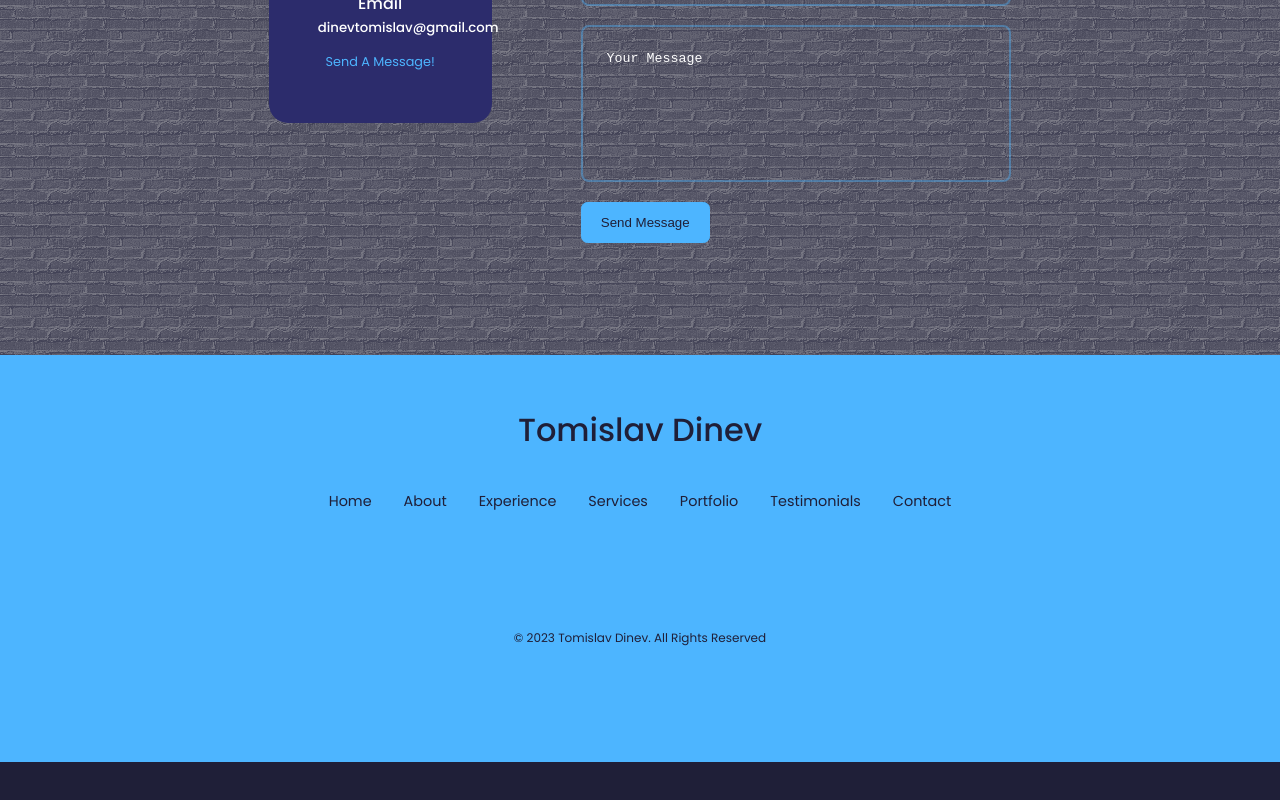
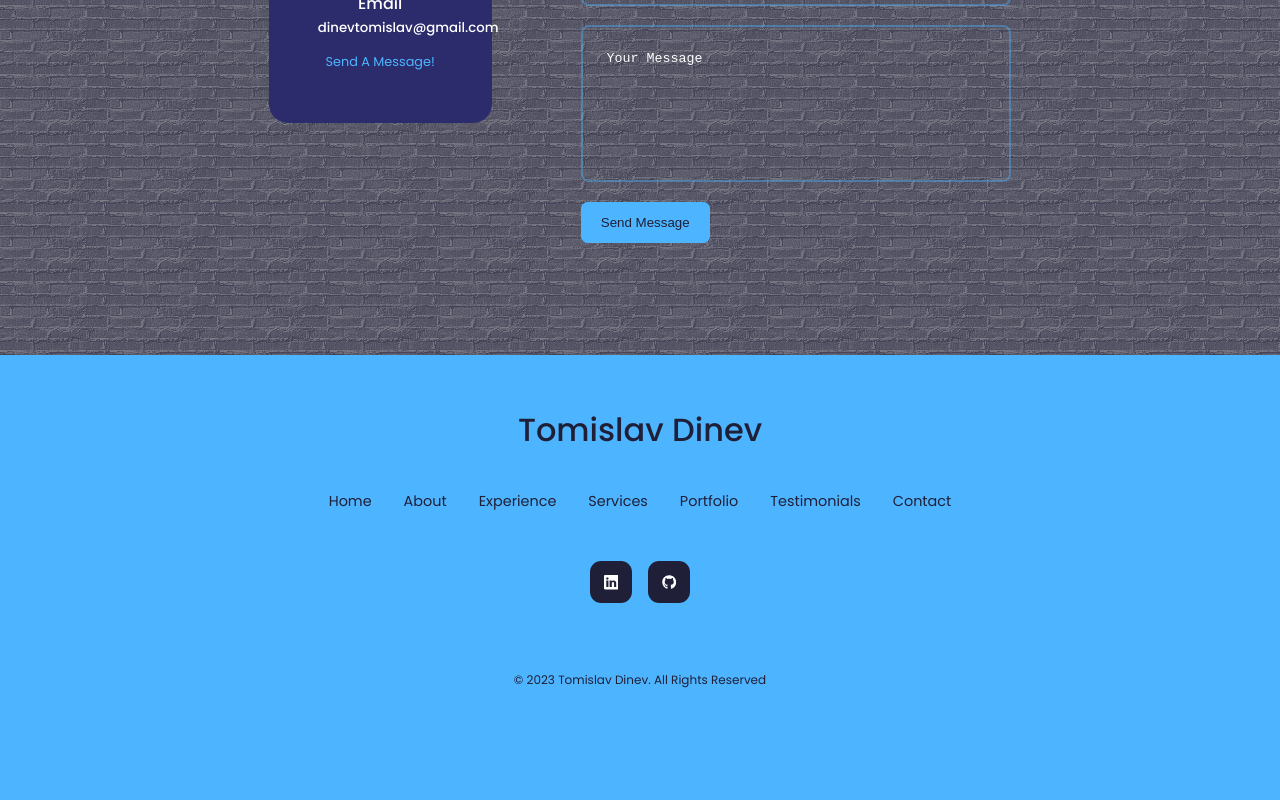
Before and after one commit to dinevtomislav/Portfolio, a React (Create React App) app in the folder react-portfolio-website/: page / in a window 1280 px wide. Shown: the part 4686-5486 px from the top of the page. Before the commit the page ends 5448 px from the top, so only its background shows below. Built offline with nearby package versions, Linux system fonts and the light colour scheme.

Commit message:
addition of socials for footer

```diff
--- a/react-portfolio-website/src/components/footer/Footer.jsx
+++ b/react-portfolio-website/src/components/footer/Footer.jsx
@@ -1,5 +1,7 @@
 import React from 'react'
 import './footer.css'
+import {BsLinkedin} from 'react-icons/bs'
+import {FaGithub} from 'react-icons/fa'
 
 const footer = () => {
   return (
@@ -16,7 +18,10 @@
         <li><a href='#contact'>Contact</a></li>
       </ul>
 
-      <div className='footer__socials'></div>
+      <div className='footer__socials'>
+        <a href='https://www.linkedin.com/in/tomislav-dinev/' target='_blank'><BsLinkedin/></a>
+        <a href='https://github.com/dinevtomislav' target='_blank'><FaGithub/></a>
+      </div>
 
       <div className='footer__copyright'>
         <small>&copy; 2023 Tomislav Dinev. All Rights Reserved</small>
```
